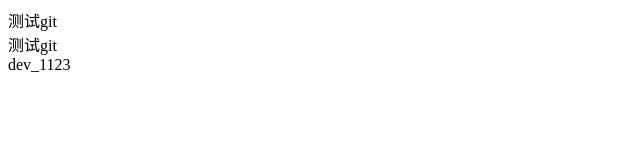
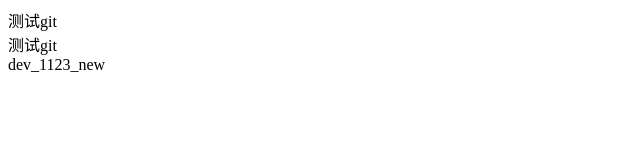
Before and after one commit to zhaoyp-sh/demo, a plain HTML site: page index.html in a window 1280 px wide. Shown: the full height of the page, 0-640 px from the left. Drawn offline with Linux system fonts and the light colour scheme.

Commit message:
新修改

```diff
--- a/index.html
+++ b/index.html
@@ -9,7 +9,7 @@
 <body>
     <div>测试git</div>
     <div>测试git</div>
-    <div>dev_1123</div>
+    <div>dev_1123_new</div>
 
 </body>
 </html>
```
